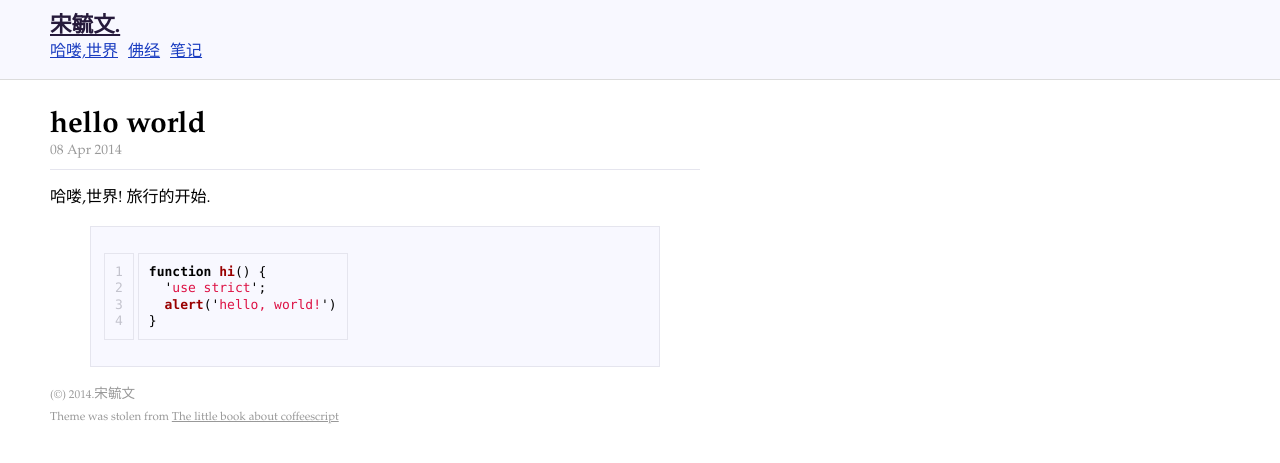
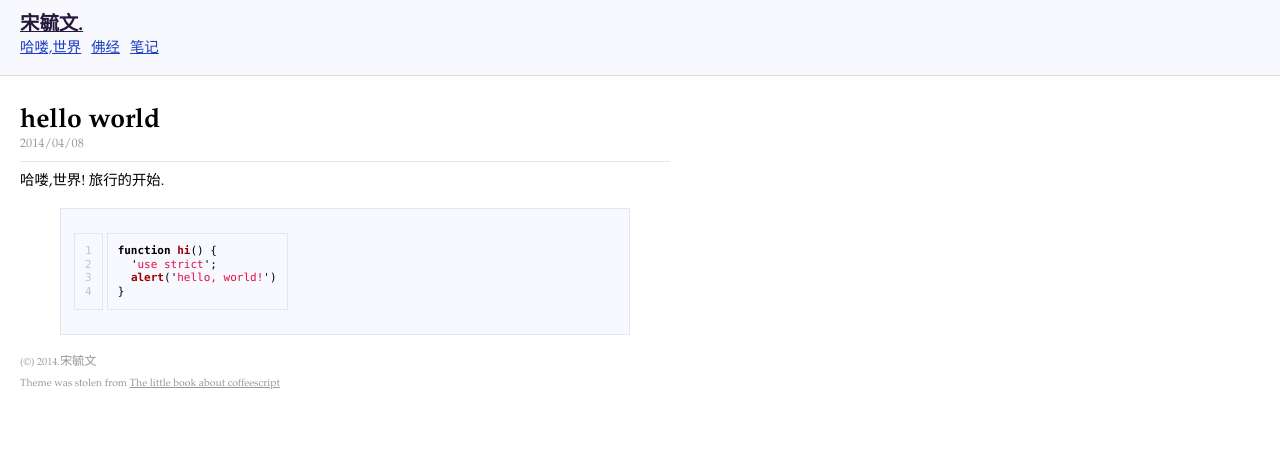
Before and after one commit to wowenrushi/wowenrushi.github.io, a Jekyll site: the page built from _posts/helloworld/2014-04-08-hello-world.md, in a window 1280 px wide. Shown: the top 463 px of the page. Built offline with Jekyll 4.4.1, drawn with Linux system fonts in a browser that asks for light colours.

Commit message:
更新一些样式和日期格式化

```diff
--- a/_layouts/default.html
+++ b/_layouts/default.html
@@ -1,21 +1,21 @@
 <!doctype html>
-<html>
+<html lang='zh-CN'>
   <head>
     <meta charset="utf-8">
-    <meta http-equiv="X-UA-Compatible" content="IE=edge,chrome=1">
     <title>{{ page.title }}</title>
     <meta name="viewport" content="width=device-width">
+    <meta name="description" content="{{ page.description }}">
     <link rel="stylesheet" href="/assets/css/syntax.css">
     <link rel="stylesheet" href="/assets/css/style.css">
-    <!--[if lt IE 10><script src="//cdnjs.cloudflare.com/ajax/libs/html5shiv/3.7/html5shiv.min.js"></script><![endif]-->
+    <!--[if lt IE 9><script src="//cdnjs.cloudflare.com/ajax/libs/html5shiv/3.7/html5shiv.min.js"></script><![endif]-->
   </head>
   <body>
-    <nav class="navbar">
+    <nav class="navbar" role='navigation'>
       <div class="container">
         <div class="navbar-header">
-          <a href="/">宋毓文.</a>
+          <a href="/" role='logo'>宋毓文.</a>
         </div>
-        <ul class="nav">
+        <ul class="nav" role='menu'>
           {% for link in site.navigation %}
             {% assign current = nil %}
             {% if page.url contains link.url %}
@@ -28,12 +28,12 @@
         </ul>
       </div>
     </nav>
-    <div class="main">
+    <main class="main" role='main'>
       <div class="container">
         {{ content }}
       </div>
-    </div>
-    <footer class="footer">
+    </main>
+    <footer class="footer" role='content-info'>
       <div class="container">
         <p><small>(&copy;) 2014.</small>宋毓文</p>
         <aside class="about-theme">Theme was stolen from <a href="http://arcturo.github.io/library/coffeescript/index.html" target="_blank">The little book about coffeescript</a></aside>
--- a/_layouts/post.html
+++ b/_layouts/post.html
@@ -5,7 +5,7 @@ layout: default
 <article class="post">
   <header class="post-header">
     <h1 class="post-title">{{ page.title }}</h1>
-    <time class="post-meta" pubdate="pubdate">{{ page.date | date_to_string }}</time>
+    <time class="post-meta" pubdate="pubdate">{{ page.date | date: "%Y/%m/%d" }}</time>
   </header>
   {{ content }}
 </article>
--- a/assets/css/style.css
+++ b/assets/css/style.css
@@ -1,8 +1,9 @@
-html { }
+html {
+  font-size: 1em; }
 
 body {
-  color: block;
-  font: 400 1em/150% 'Palatino Linotype', 'Book Antiqua', Palatino, FreeSerif, 'Microsoft Yahei', serif;
+  color: black;
+  font: 400 .9em/150% 'Palatino Linotype', 'Book Antiqua', Palatino, FreeSerif, 'Microsoft Yahei', serif;
   padding: 0;
   margin: 0; }
 
@@ -15,8 +16,11 @@ ul {
   padding-left: 10px;
   list-style-position: inside; }
 
+p {
+  margin: 10px 0; }
+
 pre, code {
-  font: 400 13px/125% consolas, 'lucida console', courier, monospace; }
+  font: 400 11px/125% consolas, 'lucida console', courier, monospace; }
   pre .lineno {
     color: #c3c3cd; }
 
@@ -48,7 +52,7 @@ pre {
 
 .container {
   width: 650px;
-  padding: 0 50px; }
+  padding: 0 20px; }
 
 .navbar {
   padding: 15px 0;
@@ -105,3 +109,9 @@ pre {
 .post .post-meta {
   color: #999;
   font-size: .85em; }
+
+/*
+.post * {
+  direction: ltr;
+  unicode-bidi: bidi-override; }
+*/
--- a/index.html
+++ b/index.html
@@ -11,7 +11,7 @@ title: 宋毓文
 {% if site.posts %}
   <ul class="posts">
     {% for post in site.posts %}
-      <li><span class="post-meta">{{ post.date | date_to_string }}</span> &raquo; <a href="{{ post.url }}">{{ post.title }}</a></li>
+      <li><span class="post-meta">{{ post.date | date: "%Y/%m/%d" }}</span> &raquo; <a href="{{ post.url }}">{{ post.title }}</a></li>
     {% endfor %}
   </ul>
 {% else %}
```
